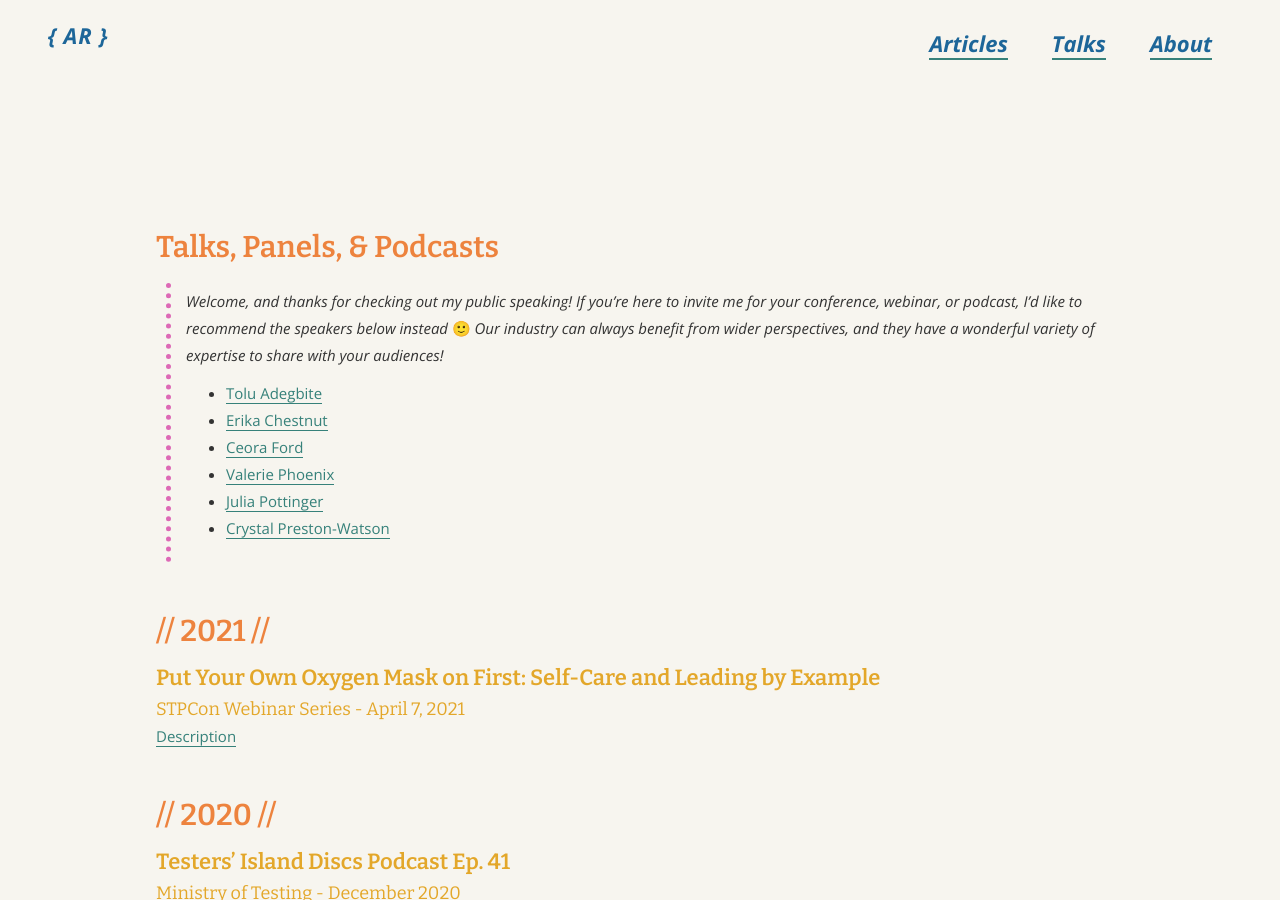
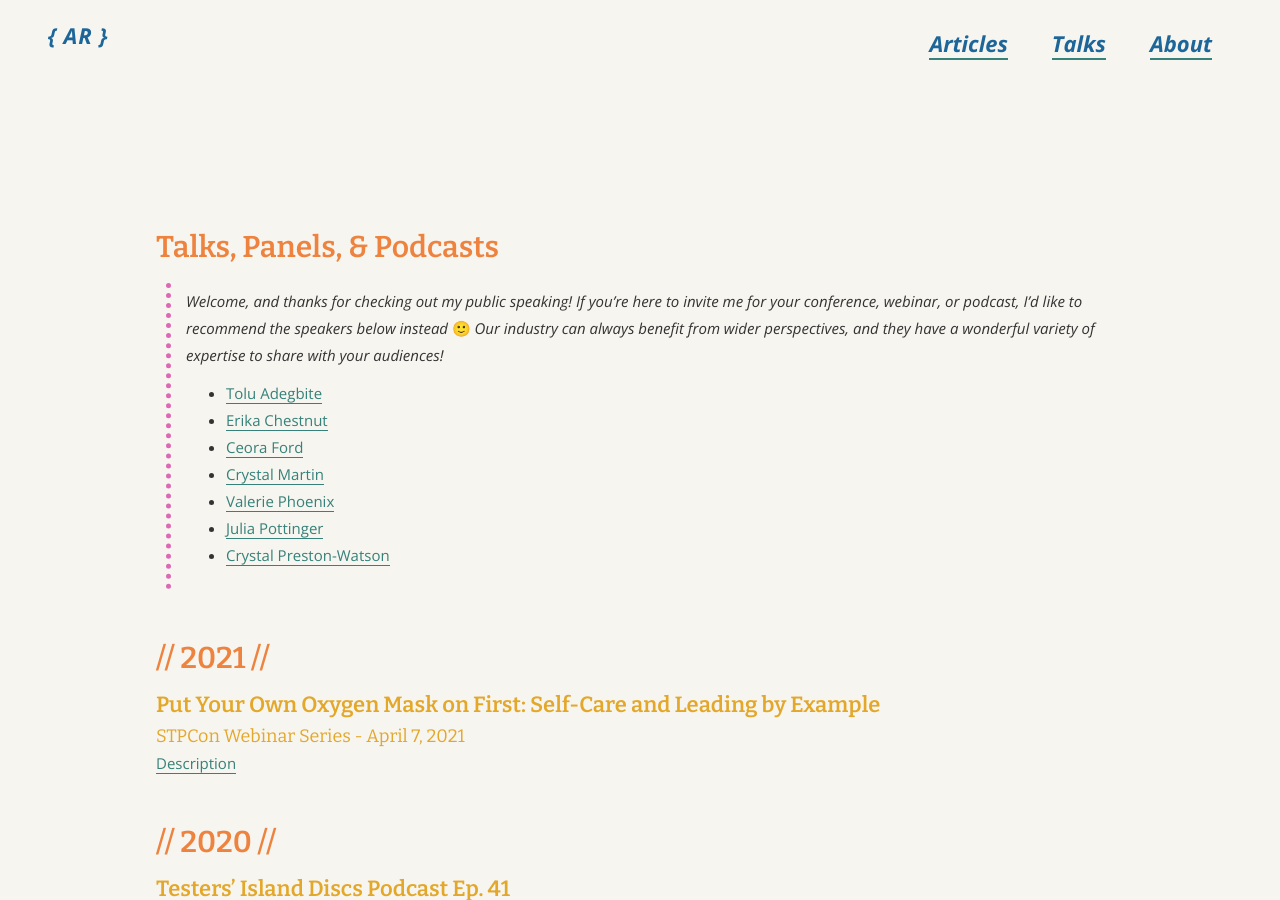
Before and after one commit to angelariggs/angelariggs.github.io, a Jekyll site: the page built from talks.md, in a window 1280 px wide and 900 px high. Built offline with Jekyll 4.4.1, drawn with Linux system fonts in a browser that asks for light colours.

Commit message:
added crystal!

```diff
--- a/talks.md
+++ b/talks.md
@@ -9,6 +9,7 @@ permalink: /talks
 > - [Tolu Adegbite](https://www.tolu.xyz)
 > - [Erika Chestnut](https://erikachestnut.com)
 > - [Ceora Ford](https://www.ceoraford.com)
+> - [Crystal Martin](https://www.crystalmartin.co)
 > - [Valerie Phoenix](https://www.linkedin.com/in/valeriesworklife)
 > - [Julia Pottinger](https://www.linkedin.com/in/julia-pottinger)
 > - [Crystal Preston-Watson](https://crystalprestonwatson.com)
```
